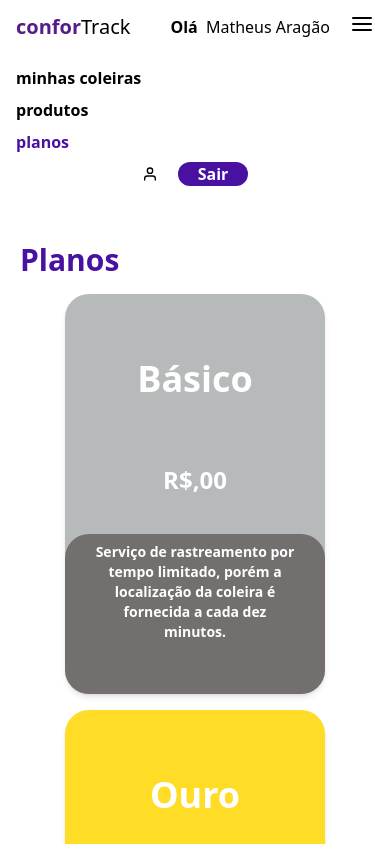
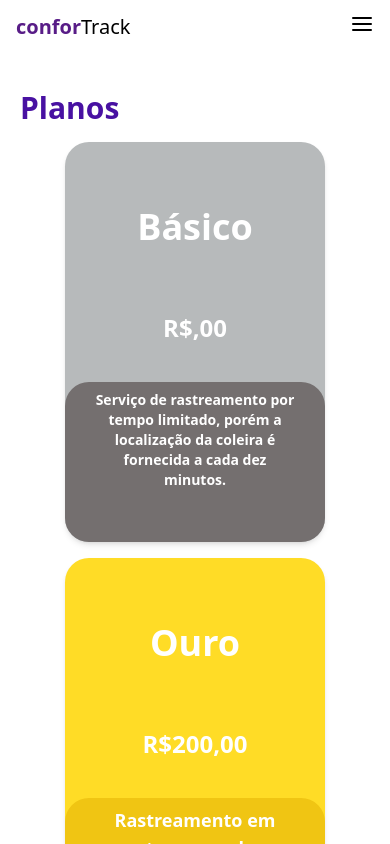
Before and after one commit to matheusaragaofs/web-pet-track, a Next.js app: page /plans in a window 390 px wide. Built offline with nearby package versions, Linux system fonts and the light colour scheme.

Commit message:
adding mobile menu

```diff
--- a/src/components/HeaderMenu/index.tsx
+++ b/src/components/HeaderMenu/index.tsx
@@ -1,10 +1,11 @@
 import Link from "next/link";
+import { useState } from "react";
 import { FiMenu, FiUser } from "react-icons/fi";
 
 interface Props {
     userName?: string,
     onLogout?: () => void
-    selectedOption?: 'my-collars' |  'my-plan' | 'chat' | 'plans' | 'products',
+    selectedOption?: 'my-collars' | 'my-plan' | 'chat' | 'plans' | 'products',
     showingOptions?: boolean
 }
 
@@ -17,8 +18,14 @@ const options: { title: string, url: string }[] = [
 ]
 
 const HeaderMenu: React.FC<Props> = ({ userName, onLogout, showingOptions = true, selectedOption }) => {
+    const [visibleMobileMenu, setMobileMenuVisible] = useState(false)
     return (
         <header className="mb-5 bg-white  sm:flex sm:justify-between sm:items-center sm:px-4 sm:py-5">
+            {visibleMobileMenu &&
+                <div className=" sm:hidden h-full  absolute  z-50 w-full bg-red-500">
+                    MENU MOBILE !!!
+                </div>
+            }
             <div className="flex items-center justify-between px-4 py-3 sm:p-0">
                 <div className="flex items-center space-x-10">
                     <Link href="/">
@@ -32,10 +39,11 @@ const HeaderMenu: React.FC<Props> = ({ userName, onLogout, showingOptions = true
                             /> */}
                         </span>
                     </Link>
-                    <div className="space-x-1"><span className="font-bold">Olá</span> <span> Matheus Aragão </span></div>
+                    <div className="space-x-1 hidden sm:block" ><span className="font-bold">Olá</span> <span> Matheus Aragão </span></div>
                 </div>
                 <div className="sm:hidden">
                     <button
+                        onClick={()=> setMobileMenuVisible(!visibleMobileMenu)}
                         type="button"
                         className="text-black hover:text-purple-800 focus:outline-none focus:text-gray-400"
                     >
@@ -43,7 +51,7 @@ const HeaderMenu: React.FC<Props> = ({ userName, onLogout, showingOptions = true
                     </button>
                 </div>
             </div>
-            <nav className="px-2 pt-2 pb-4 sm:flex sm:p-0">
+            <nav className="px-2 pt-2 pb-4 sm:p-0 hidden sm:flex">
                 {showingOptions &&
                     <>
                         {options?.map(({ title, url }, i) => (
@@ -69,6 +77,8 @@ const HeaderMenu: React.FC<Props> = ({ userName, onLogout, showingOptions = true
                     </span>
                 </div>
             </nav>
+
+
         </header>
     );
 };
```
